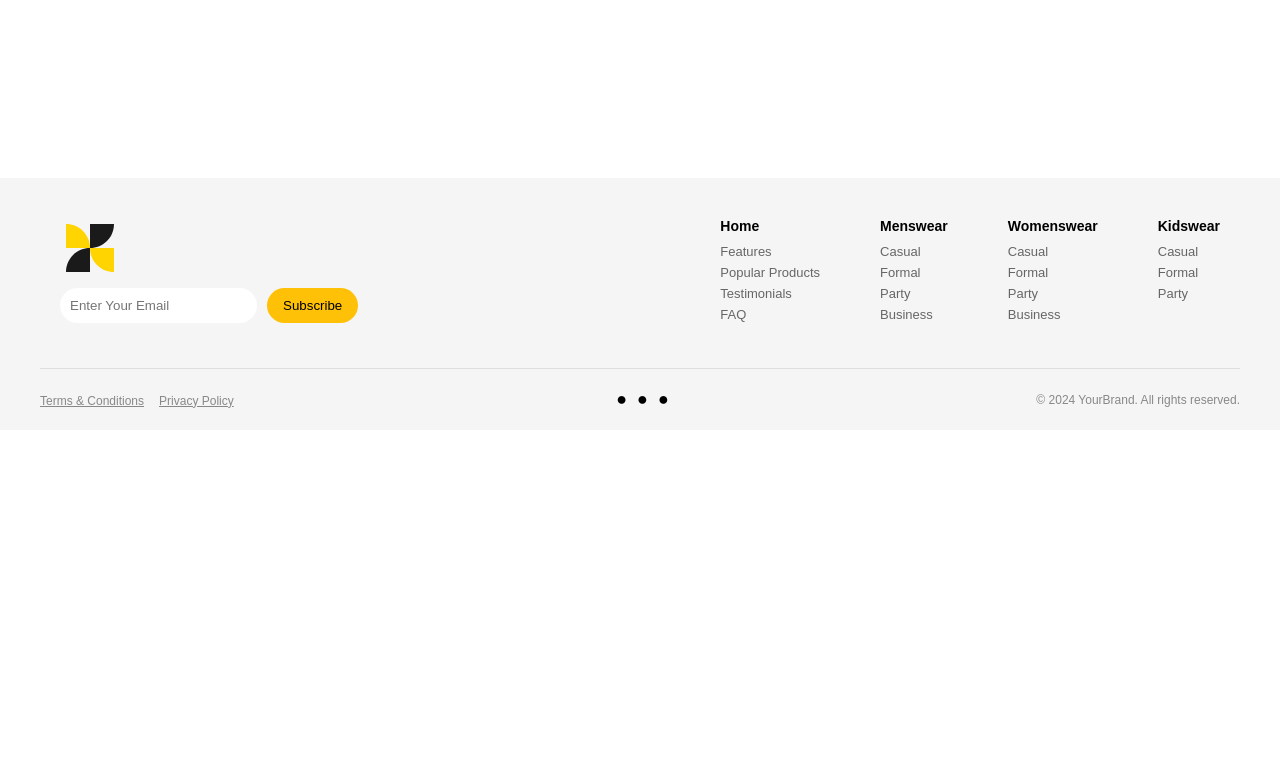
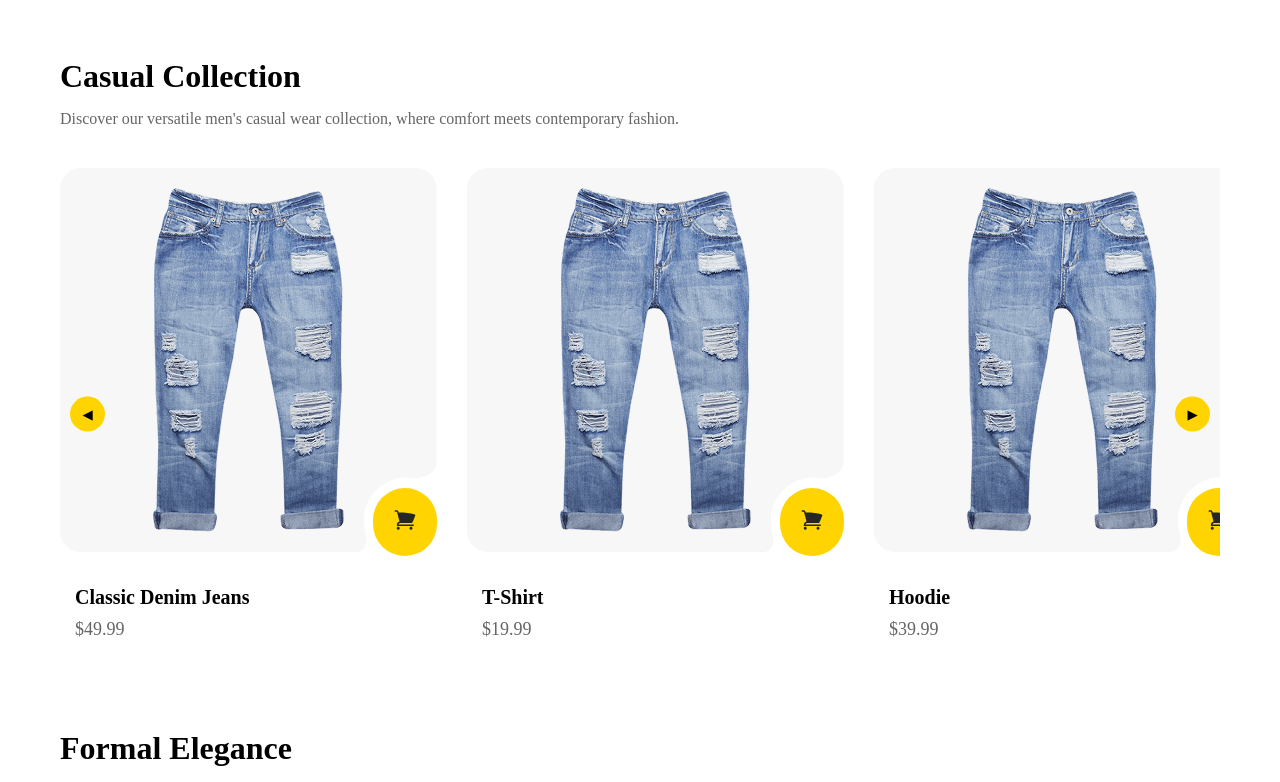
Before and after one commit to autli5/klothink, a React (Vite) app: page /klothink/products in a window 1280 px wide. Shown: the part 434-1216 px from the top of the page. Before the commit the page ends 864 px from the top, so only its background shows below. Built offline with nearby package versions, Linux system fonts and the light colour scheme.

Commit message:
add data products

```diff
--- /dev/null
+++ b/src/data/products.ts
@@ -0,0 +1,35 @@
+export const categories = [
+    {
+        id: "casual",
+        title: "Casual Collection",
+        description: "Discover our versatile men's casual wear collection, where comfort meets contemporary fashion.",
+        products: [
+            { title: "Classic Denim Jeans", price: "$49.99" },
+            { title: "T-Shirt", price: "$19.99" },
+            { title: "Hoodie", price: "$39.99" }
+        ]
+    },
+    {
+        id: "formal",
+        title: "Formal Elegance",
+        description: "Explore timeless elegance with our Formal Elegance collection.",
+        products: [
+            { title: "Suit", price: "$149.99" },
+            { title: "Shirt", price: "$59.99" },
+            { title: "Shoes", price: "$89.99" },
+            { title: "Shoes", price: "$89.99" }
+        ]
+    },
+    {
+        id: "active",
+        title: "Active Lifestyle",
+        description: "Performance-driven wear for comfort and flexibility.",
+        products: [
+            { title: "Tracksuit", price: "$79.99" },
+            { title: "Sneakers", price: "$99.99" },
+            { title: "Tracksuit", price: "$79.99" },
+            { title: "Sneakers", price: "$99.99" },
+            { title: "Shorts", price: "$29.99" }
+        ]
+    }
+]
--- a/src/pages/Products.tsx
+++ b/src/pages/Products.tsx
@@ -1,19 +1,41 @@
 import "../styles/pages/Products.css"
-import { useState } from "react"
+import { useState, useRef } from "react"
+
+import product from "../assets/product1.png"
+import cart from "../assets/cart.svg"
 
 import mensWear from "../assets/mensWear.svg"
 import womensWear from "../assets/womensWear.svg"
 import kidsWear from "../assets/kidsWear.svg"
 
+import { categories } from "../data/products"
+
 export default function Products() {
     const [activeFilter, setActiveFilter] = useState("all")
+
+    // 🔥 refs для каждой категории
+    const refs = useRef({})
+
+    const scroll = (id, direction) => {
+        const el = refs.current[id]
+        if (!el) return
+
+        const card = el.querySelector(".card")
+        const gap = 30
+        const width = card?.offsetWidth || 300
+
+        el.scrollBy({
+            left: direction * (width + gap),
+            behavior: "smooth"
+        })
+    }
 
     return (
         <div className="productDiscover">
             <div className="container">
 
+                {/* 🔝 TOP */}
                 <div className="topText">
-
                     <div className="left">
                         <div className="titleRow">
                             <h1>Discover now</h1>
@@ -28,7 +50,6 @@ export default function Products() {
 
                     <div className="right">
                         <div className="infoCards">
-
                             <div className="infoCard">
                                 <h3>Exclusive Offers</h3>
                                 <p>30% off on select items</p>
@@ -43,12 +64,11 @@ export default function Products() {
                                 <h3>Over 1,500 +</h3>
                                 <p>curated fashion products</p>
                             </div>
-
                         </div>
                     </div>
-
                 </div>
 
+                {/* 🔘 FILTERS */}
                 <div className="filters">
                     <button
                         className={`filterBtn ${activeFilter === "all" ? "active" : ""}`}
@@ -82,6 +102,41 @@ export default function Products() {
                     </button>
                 </div>
 
+                {/* 🔥 КАТЕГОРИИ (без копипасты) */}
+                {categories.map((cat) => (
+                    <div className="categories" key={cat.id}>
+                        <h1>{cat.title}</h1>
+                        <p>{cat.description}</p>
+
+                        <div className="cards-wrapper">
+                            <div
+                                className="cards"
+                                ref={(el) => (refs.current[cat.id] = el)}
+                            >
+                                {cat.products.map((item, index) => (
+                                    <div className="card" key={index}>
+                                        <div className="top">
+                                            <img src={product} alt="" />
+                                            <div className="cart">
+                                                <img src={cart} alt="" />
+                                            </div>
+                                        </div>
+                                        <div className="bottom">
+                                            <h1>{item.title}</h1>
+                                            <p>{item.price}</p>
+                                        </div>
+                                    </div>
+                                ))}
+                            </div>
+
+                            <div className="scroll-buttons">
+                                <button onClick={() => scroll(cat.id, -1)}>◀</button>
+                                <button onClick={() => scroll(cat.id, 1)}>▶</button>
+                            </div>
+                        </div>
+                    </div>
+                ))}
+
             </div>
         </div>
     )
--- a/src/styles/pages/Products.css
+++ b/src/styles/pages/Products.css
@@ -104,3 +104,146 @@
     background: #f5c518;
     font-weight: 600;
 }
+
+
+/* ================== CATEGORIES ================== */
+
+.categories {
+    margin-top: 60px;
+}
+
+.cards-wrapper {
+    position: relative;       /* для кнопок overlay */
+    width: 100%;              /* занимает всю ширину */
+    display: flex;
+    align-items: center;
+    gap: 0;                   /* карточки и кнопки не разделяем */
+    margin-top: 30px;
+}
+
+.categories {
+    position: relative;
+
+}
+
+/* списки */
+.categories ul li {
+    list-style-type: none;
+    display: inline-block;
+}
+
+.categories ul li a {
+    text-decoration: none;
+    padding: 10px 15px;
+    color: #98989A;
+    font-size: 18px;
+}
+
+.categories .spisok {
+    display: inline-block;
+}
+
+.categories .spisok ul a {
+    text-transform: uppercase;
+    margin-right: 15px;
+}
+
+.categories .spisok ul a.active {
+    color: #1A1A1A;
+}
+
+.categories .vibor {
+    float: right;
+}
+
+.categories .vibor ul li a.active {
+    background-color: #1A1A1A;
+    border-radius: 120px;
+    color:#eee;
+}
+
+
+/* Скролл и карточки */
+
+.categories h1 {
+    margin-bottom: 15px;
+    margin-top: 30px;
+}
+
+.categories p {
+    color: #656567;
+}
+
+.categories .cards {
+    display: flex;
+    gap: 30px;
+    overflow-x: auto;
+    scroll-behavior: smooth;
+    padding: 10px 0;
+    flex: 1;                  /* 🔑 занимает всё доступное место внутри wrapper */
+}
+
+/* scrollbar */
+.categories .cards::-webkit-scrollbar {
+    height: 8px;
+}
+.categories .cards::-webkit-scrollbar-thumb {
+    background: #262626;
+    border-radius: 10px;
+}
+
+/* карточки */
+.categories .cards .card {
+    min-width: 300px;
+    flex-shrink: 0;
+    margin-bottom: 20px;
+}
+
+.categories .cards .card .top {
+    position: relative;
+}
+
+/* кнопки overlay */
+.scroll-buttons {
+    position: absolute;
+    top: 50%;
+    transform: translateY(-50%);
+    width: 100%;             /* кнопки поверх wrapper */
+    display: flex;
+    justify-content: space-between; /* слева/справа */
+    padding: 0 10px;
+    pointer-events: none;    /* чтобы скролл под кнопками работал */
+    z-index: 10;
+}
+
+.scroll-buttons button {
+    pointer-events: all;     /* кнопки кликабельны */
+    background: #FFD400;
+    border: none;
+    border-radius: 50%;
+    width: 35px;
+    height: 35px;
+    cursor: pointer;
+}
+
+.categories .cards .cart {
+    position: absolute;
+    background-color: #FFD400;
+    padding: 20px;
+    right: 0;
+    bottom: 0;
+    border-radius: 100px;
+}
+
+.categories .cards .card .bottom {
+    padding: 0 15px;
+}
+
+.categories .cards .card .bottom h1 {
+    font-size: 20px;
+    margin-bottom: 10px;
+}
+
+.categories .cards .card .bottom p {
+    font-size: 18px;
+}
```
